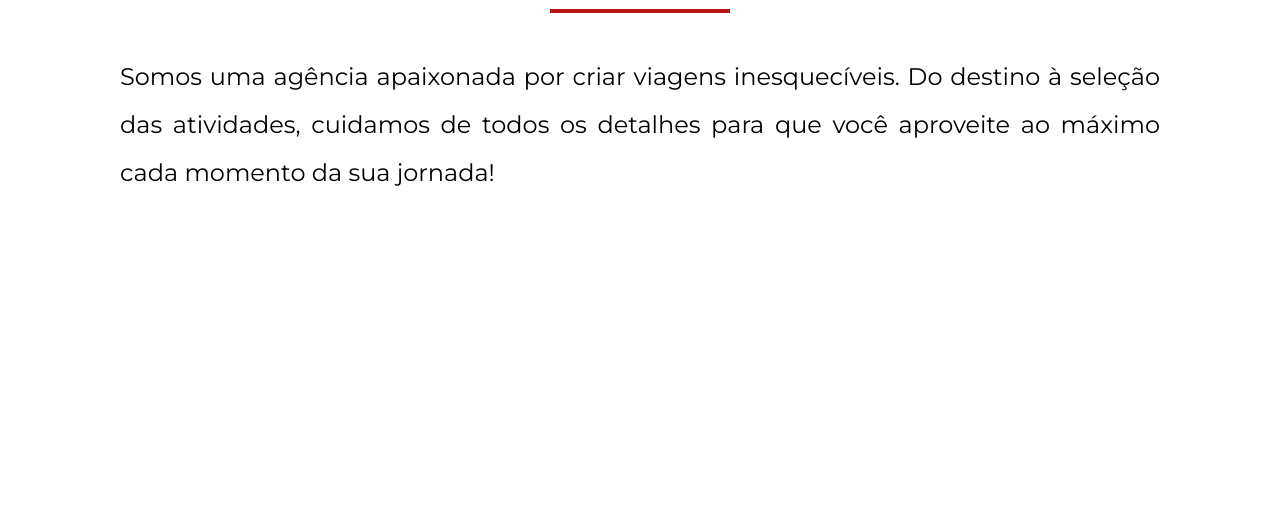
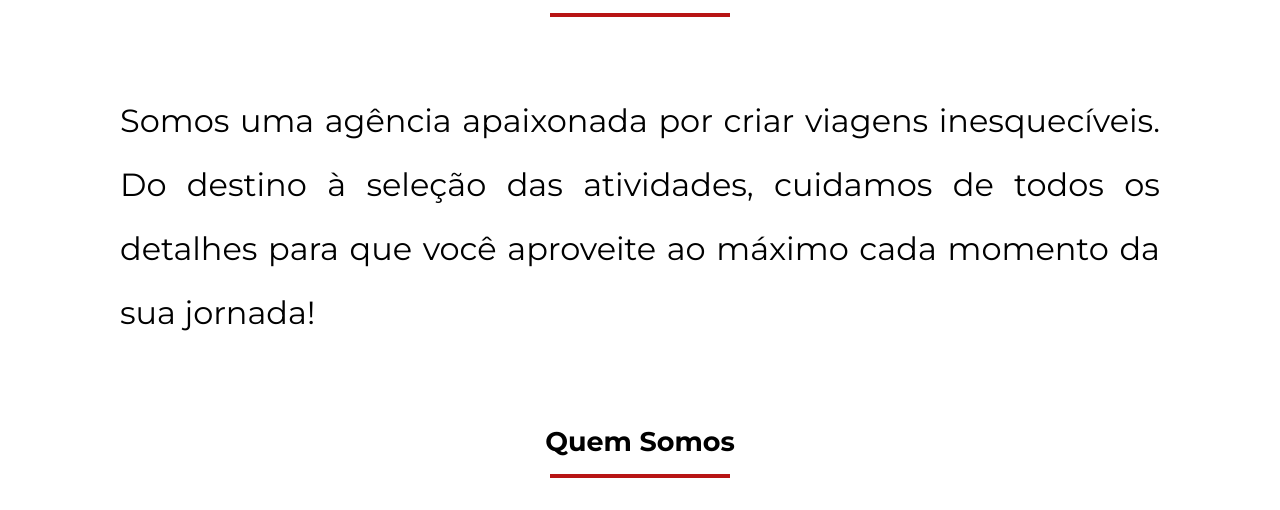
Before and after one commit to RicardoCCossa/Jornada_viagens, a plain HTML site: page index.html in a window 1280 px wide. Shown: the part 834-1344 px from the top of the page. Before the commit the page ends 1071 px from the top, so only its background shows below. Drawn offline with Linux system fonts and the light colour scheme.

Commit message:
banner finalizado

```diff
--- a/css/banner.css
+++ b/css/banner.css
@@ -5,19 +5,6 @@
     background-repeat: no-repeat;
     background-size: cover;
     background-position: center;
-}
-
-.banner-titulo {
-    font-family: var(--title-weight);
-    text-align: center;
-    padding-top: 40px;
-}
-
-.banner_titulo-border {
-    border-bottom: 4px solid var(--secondary-color);
-    width: 180px;
-    margin: auto;
-    margin-top: 16px;
 }
 
 .banner_titulo-paragrafo {
@@ -35,12 +22,13 @@
 
     .banner-titulo {
         padding-top: 0;
+        font-size: 27px;
     }
 
     .banner_titulo-paragrafo {
         padding: 40px 60px;
         line-height: 2;
-        font-size: 24px;
+        font-size: 32px;
     }
 }
 
@@ -53,6 +41,7 @@
 
     .banner_titulo-paragrafo {
         padding: 40px 120px;
+        font-size: 32px;
     }
 
     .banner-titulo {
--- a/css/global.css
+++ b/css/global.css
@@ -35,3 +35,15 @@ button {
 body {
     font-family: var(--font-principal);
 }
+
+.banner-titulo {
+    font-family: var(--title-weight);
+    text-align: center;
+    padding-top: 40px;
+}
+
+.banner_titulo-border {
+    border-bottom: 4px solid var(--secondary-color);
+    width: 180px;
+    margin: 16px auto 32px ;
+}
--- a/index.html
+++ b/index.html
@@ -48,6 +48,12 @@
             de todos os detalhes para que você aproveite ao máximo cada momento da sua jornada!
         </p>
     </section>
+
+    <section class="banner">
+        <h1 class="banner-titulo">Quem Somos</h1>
+        <div class="banner_titulo-border"></div>
+
+    </section>
 </body>
 
 </html>
```
